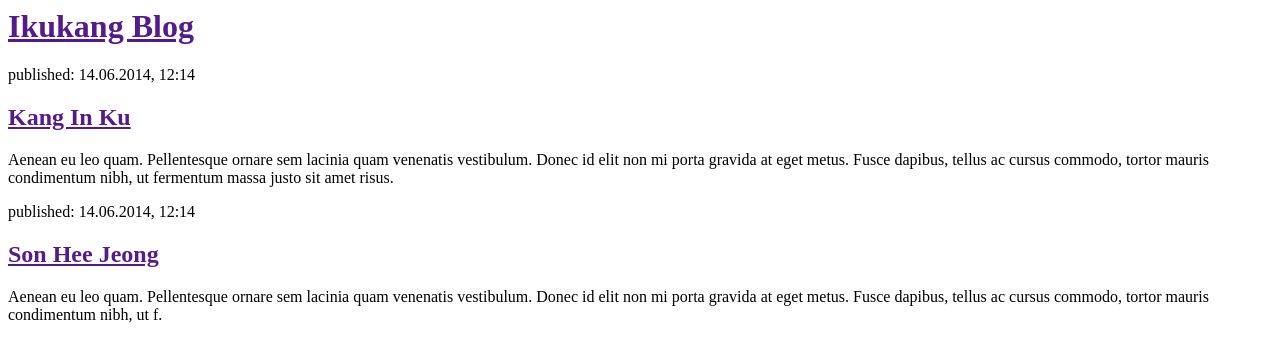
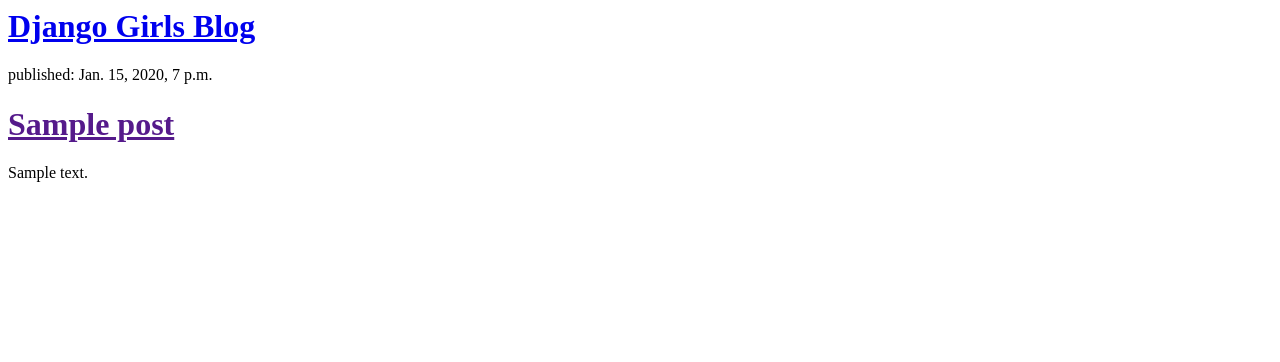
Before and after one commit to ikukang/my-first-blog, a Django app: template blog/templates/blog/post_list.html in a window 1280 px wide. Shown: the top 362 px of the page. Run offline with Django 3.2, Linux system fonts and the light colour scheme; the template is opened without the code that fills it: values that come from a table or form of the project are taken from there, others are empty; tables that the repository leaves empty hold one stand-in row (values such as "Sample post").

Commit message:
Modified templates to display posts from database

```diff
--- a/blog/templates/blog/post_list.html
+++ b/blog/templates/blog/post_list.html
@@ -1,22 +1,40 @@
-<html>
+<!-- <html>
     <head>
-        <title>Ikukang blog</title>
+        <title>GNU : GNU Is Not Unix</title>
     </head>
     <body>
         <div>
-            <h1><a href="">Ikukang Blog</a></h1>
+            <h1><a href="">GNU : GNU Is Not Unix</a></h1>
         </div>
 
         <div>
-            <p>published: 14.06.2014, 12:14</p>
-            <h2><a href="">Kang In Ku</a></h2>
-            <p>Aenean eu leo quam. Pellentesque ornare sem lacinia quam venenatis vestibulum. Donec id elit non mi porta gravida at eget metus. Fusce dapibus, tellus ac cursus commodo, tortor mauris condimentum nibh, ut fermentum massa justo sit amet risus.</p>
+            <p>published: 14.10.2019, 12:14</p>
+            <h2><a href="">What is the Free Software Movement?</a></h2>
+            <p>The free software movement campaigns to win for the users of computing the freedom that comes from free software. </p>
+            <p> Free software puts its users in control of their own computing. Nonfree software puts its users under the power of the software's developer. </p>
+            <p> See the video explanation.</p>
         </div>
 
         <div>
-            <p>published: 14.06.2014, 12:14</p>
-            <h2><a href="">Son Hee Jeong</a></h2>
-            <p>Aenean eu leo quam. Pellentesque ornare sem lacinia quam venenatis vestibulum. Donec id elit non mi porta gravida at eget metus. Fusce dapibus, tellus ac cursus commodo, tortor mauris condimentum nibh, ut f.</p>
+            <p>published: 14.10.2019, 12:14</p>
+            <h2><a href="">GNU 선언문</a></h2>
+            <p>아래에 첨부한 GNU 선언문은 GNU 프로젝트가 시작되었을 당시에 많은 사람들의 참여와 지원을 요청하기 위해 리차드 스톨만이 작성한 것입니다. 처음 몇년 동안은 프로젝트의             </p>
+            <p>발전 상황을 설명하기 위해 부분적인 개정이 이루어 졌지만, 이제는 문서가 널리 알려짐에 따라 많은 사람들이 알고 있는 내용 그대로를 보존하는 편이 낫다고 판단하게 되었습니다.       </p>
+            <p>문서에 대한 보존이 결정된 이후에 우리는 일반적인 오해의 여지가 있는 몇몇 단어들의 문제점을 알게 되었고, 1993년에 주석을 추가하는 것으로 해석상의 난점들을 명확하게 정리했습니다.</p>
+            <p>GNU 소프트웨어에 대한 최신 정보는 GNU 홈페이지와 소프트웨어 디렉토리를 통해서 참고할 수 있습니다.                                                                         </p>
         </div>
     </body>
-</html>
+</html> -->
+
+
+<div>
+    <h1><a href="/">Django Girls Blog</a></h1>
+</div>
+
+{% for post in posts %}
+    <div>
+        <p>published: {{ post.published_date }}</p>
+        <h1><a href="">{{ post.title }}</a></h1>
+        <p>{{ post.text|linebreaksbr }}</p>
+    </div>
+{% endfor %}
```
Also changed, not shown: blog/views.py (+4 -3 lines).
